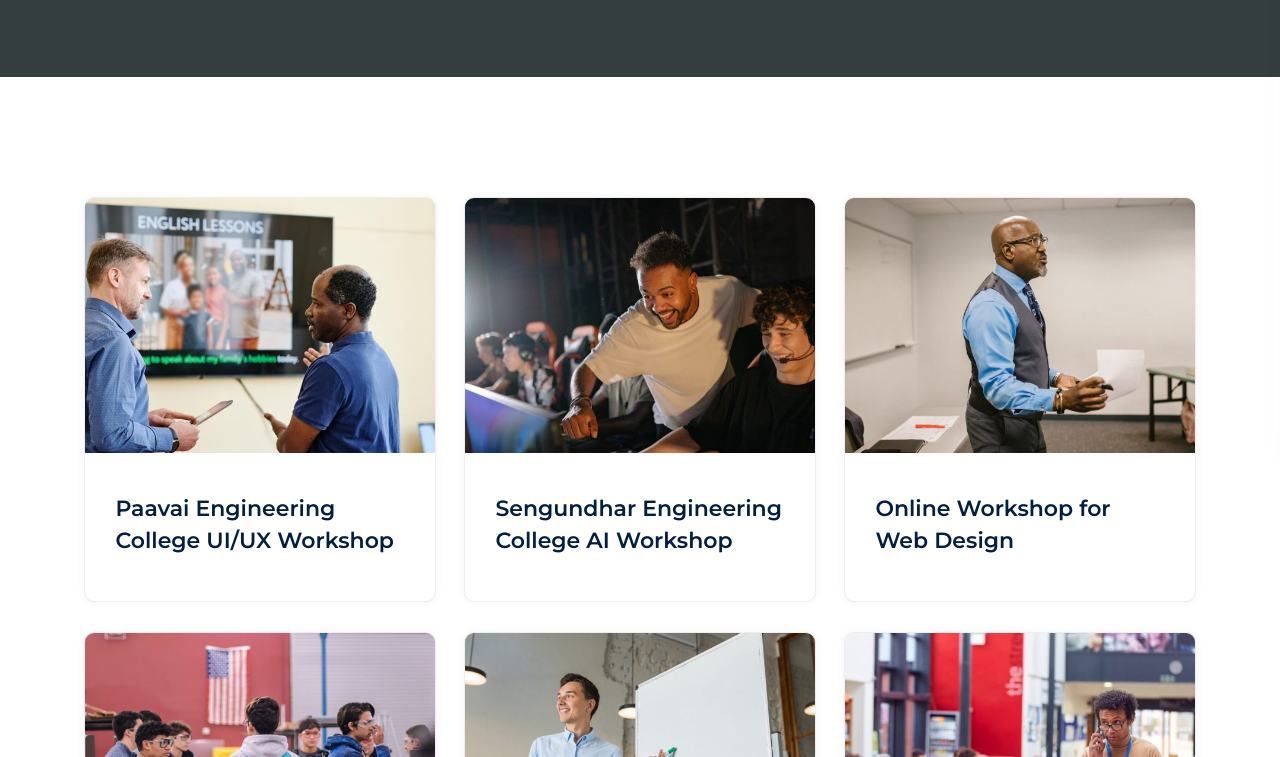
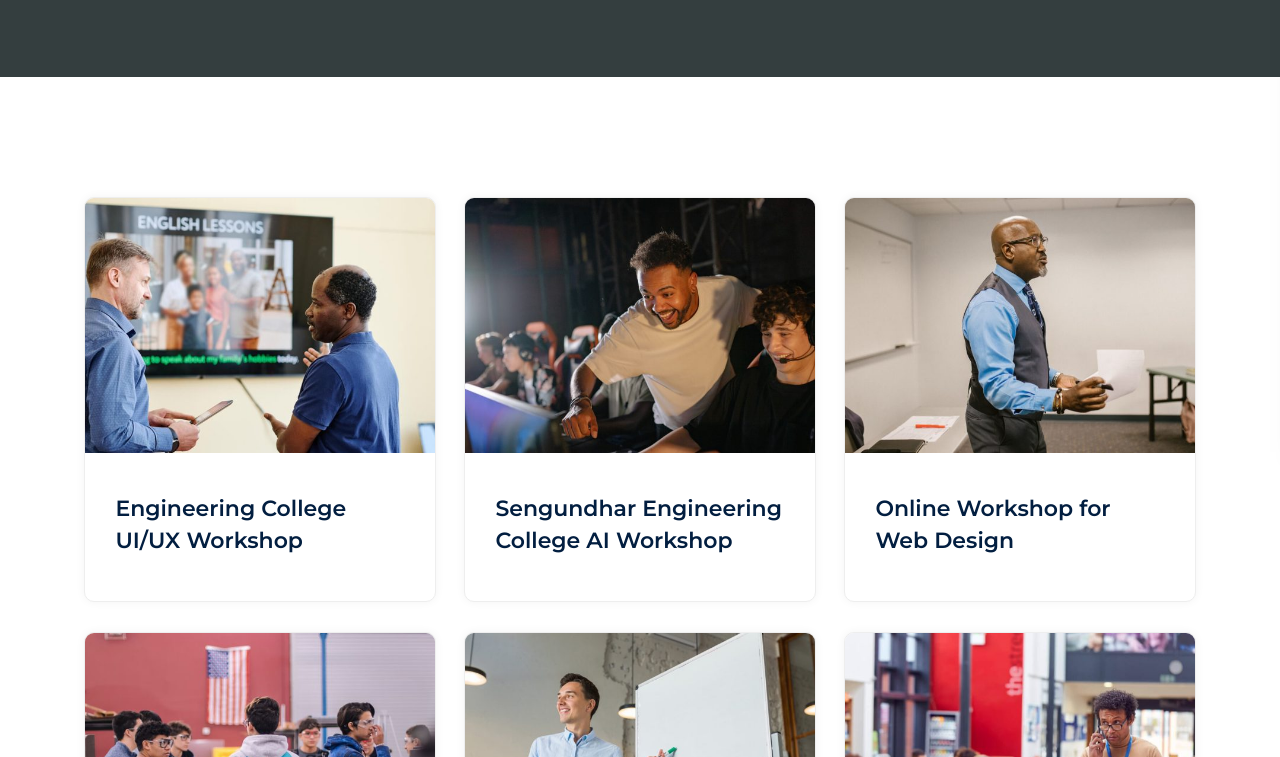
Before and after one commit to Macstech/macsacademy, a plain HTML site: page event.html in a window 1280 px wide. Shown: the part 343-1100 px from the top of the page. Drawn offline with Linux system fonts and the light colour scheme; files whose address does not match are found by name.

Commit message:
text correction

```diff
--- a/event.html
+++ b/event.html
@@ -168,7 +168,7 @@
                                 </div>
                                 <div class="content">
                                     <a href="event-details.html">
-                                        <h4 class="title">Paavai Engineering College UI/UX Workshop</h4>
+                                        <h4 class="title">Engineering College UI/UX Workshop</h4>
                                     </a>
                                 </div>
                             </div>
```
